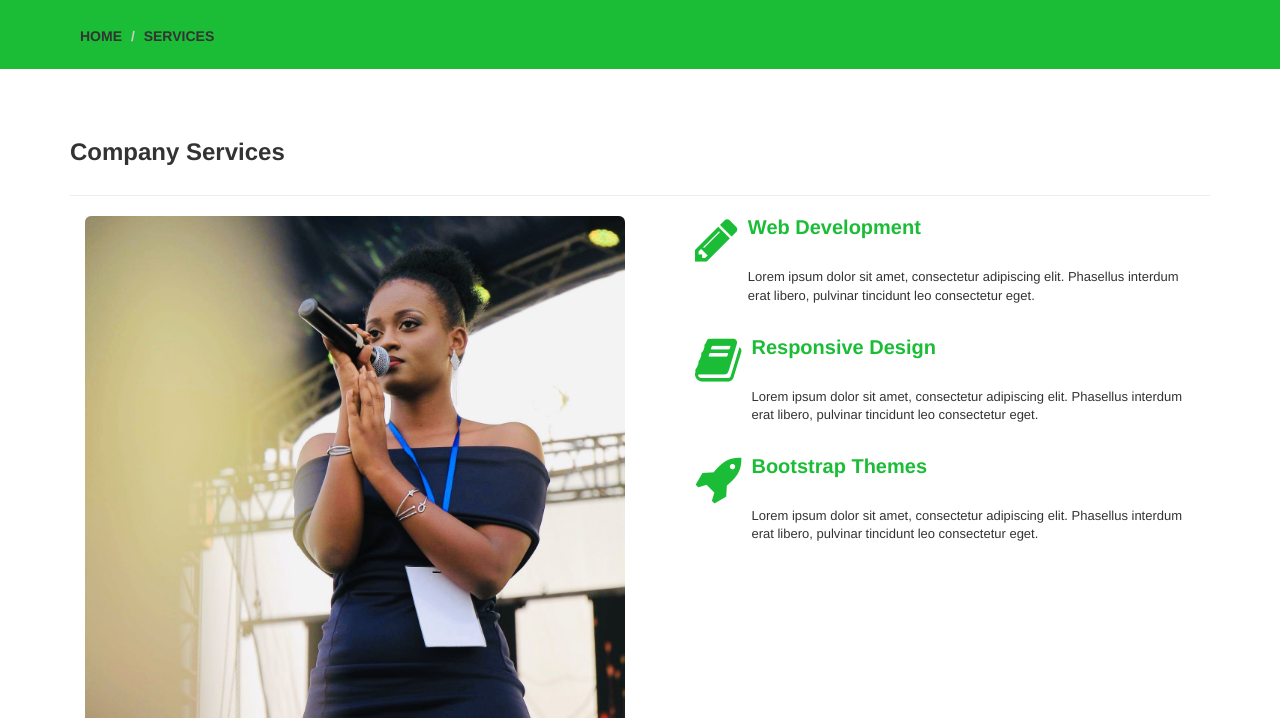
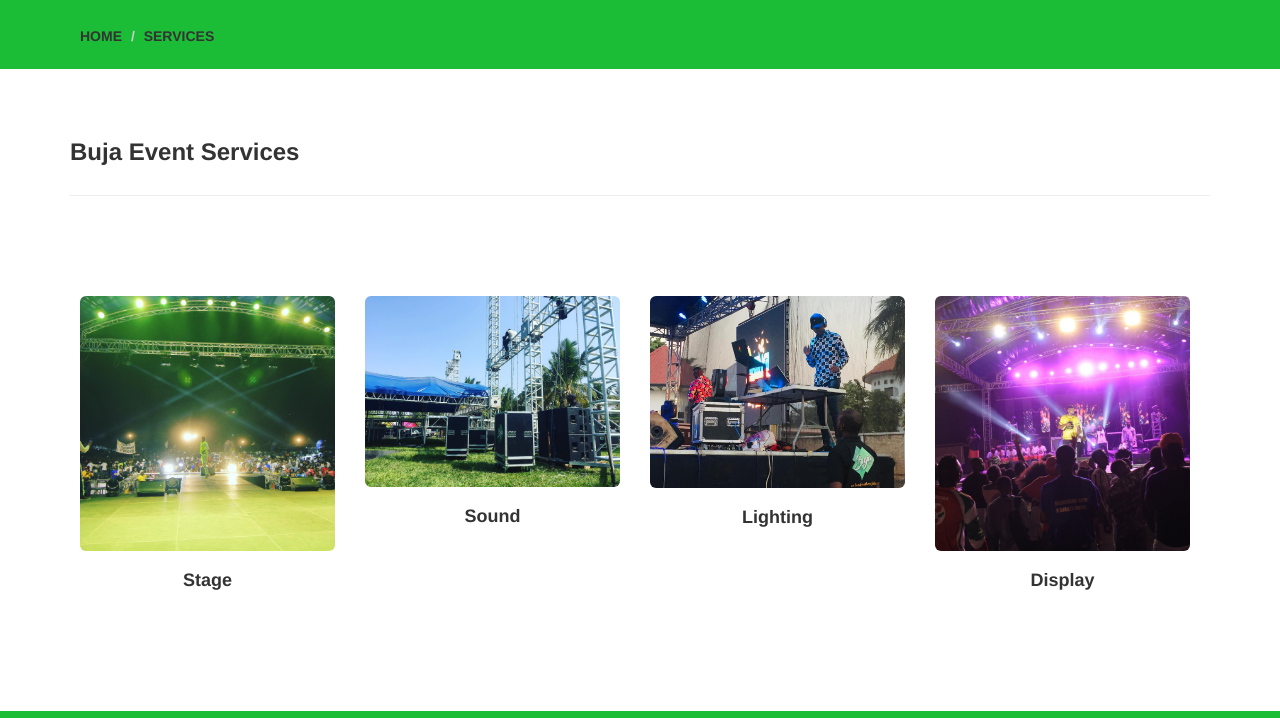
Before and after one commit to DukoreTech/bujaevent, a plain HTML site: page BujaEvents/services.html in a window 1280 px wide. Shown: the part 82-800 px from the top of the page. Drawn offline with Linux system fonts and the light colour scheme.

Commit message:
change of services

```diff
--- a/BujaEvents/css/style.css
+++ b/BujaEvents/css/style.css
@@ -493,8 +493,9 @@ a:hover {
 }
 
 .our-team {
-	padding:50px;
-	background:#ddd;
+  padding:50px;
+  margin-left: -70px;
+	/* background:#ddd; */
 }
 
 .our-team h3 {
--- a/BujaEvents/services.html
+++ b/BujaEvents/services.html
@@ -1,5 +1,6 @@
 <!DOCTYPE html>
 <html lang="en">
+
 <head>
 	<meta charset="utf-8">
 	<meta http-equiv="X-UA-Compatible" content="IE=edge">
@@ -19,20 +20,24 @@
       <script src="https://oss.maxcdn.com/respond/1.4.2/respond.min.js"></script>
     <![endif]-->
 </head>
+
 <body>
 	<header>
 		<nav class="navbar navbar-default navbar-fixed-top" role="navigation">
 			<div class="navigation">
 				<div class="container">
 					<div class="navbar-header">
-						<button type="button" class="navbar-toggle collapsed" data-toggle="collapse" data-target=".navbar-collapse.collapse">
+						<button type="button" class="navbar-toggle collapsed" data-toggle="collapse"
+							data-target=".navbar-collapse.collapse">
 							<span class="sr-only">Toggle navigation</span>
 							<span class="icon-bar"></span>
 							<span class="icon-bar"></span>
 							<span class="icon-bar"></span>
 						</button>
 						<div class="navbar-brand">
-							<a href="index.html"><h1><span>Buja</span>Events</h1></a>
+							<a href="index.html">
+								<h1><span>Buja</span>Events</h1>
+							</a>
 						</div>
 					</div>
 
@@ -64,27 +69,27 @@
 
 	<div class="services">
 		<div class="container">
-			<h3>Company Services</h3>
+			<h3>Buja Event Services</h3>
 			<hr>
-			<div class="col-md-6">
-				<img src="images/04.jpg" class="img-responsive">
+			<!--	<div class="col-md-6">
+				<img src="images/04.jpg" height="200" class="img-responsive">
 				<p>Lorem ipsum dolor sit amet, consectetur adipiscing elit. Phasellus interdum erat
 				libero, pulvinar tincidunt leo consectetur eget. Curabitur lacinia pellentesque
 				libero, pulvinar tincidunt leo consectetur eget. Curabitur lacinia pellentesque
 				libero, pulvinar tincidunt leo consectetur eget. Curabitur lacinia pellentesque</p>
 			</div>
+			<br>
 
 			<div class="col-md-6">
 				<div class="media">
 					<ul>
 						<li>
 							<div class="media-left">
-								<i class="fa fa-pencil"></i>
+								<i class="fa fa-bullhorn"></i>
 							</div>
 							<div class="media-body">
-								<h4 class="media-heading">Web Development</h4>
-								<p>Lorem ipsum dolor sit amet, consectetur adipiscing elit. Phasellus interdum erat
-								libero, pulvinar tincidunt leo consectetur eget.</p>
+								<h4 class="media-heading">Sound</h4>
+								<p>Sound equipments of quality</p>
 							</div>
 						</li>
 						<li>
@@ -92,28 +97,62 @@
 								<i class="fa fa-book"></i>
 							</div>
 							<div class="media-body">
-								<h4 class="media-heading">Responsive Design</h4>
+								<h4 class="media-heading">Stage</h4>
+								<p>A stage of internationnal standard</p>
+							</div>
+						</li>
+						<li>
+							<div class="media-left">
+								<i class="fa fa-lightbulb-o"></i>
+							</div>
+							<div class="media-body">
+								<h4 class="media-heading">Lighting</h4>
 								<p>Lorem ipsum dolor sit amet, consectetur adipiscing elit. Phasellus interdum erat
 									libero, pulvinar tincidunt leo consectetur eget.</p>
 							</div>
 						</li>
 						<li>
 							<div class="media-left">
-								<i class="fa fa-rocket"></i>
+								<i class="fa fa-television"></i>
 							</div>
 							<div class="media-body">
-								<h4 class="media-heading">Bootstrap Themes</h4>
+								<h4 class="media-heading">Display</h4>
 								<p>Lorem ipsum dolor sit amet, consectetur adipiscing elit. Phasellus interdum erat
 									libero, pulvinar tincidunt leo consectetur eget.</p>
 							</div>
 						</li>
 					</ul>
 				</div>
+			</div> -->
+			<div class="our-team">
+				<div class="container">
+					<div class="text-center">
+						<div class="col-md-3 wow fadeInDown" data-wow-duration="1000ms" data-wow-delay="300ms">
+							<img src="images/services/stage.jpg" height="300" alt="" class="img-responsive">
+							<h4>Stage</h4>
+
+						</div>
+						<div class="col-md-3 wow fadeInDown" data-wow-duration="1000ms" data-wow-delay="600ms">
+							<img src="images/services/sound.jpg" height="300" alt="" class="img-responsive">
+							<h4>Sound</h4>
+
+						</div>
+						<div class="col-md-3 wow fadeInDown" data-wow-duration="1000ms" data-wow-delay="900ms">
+							<img src="images/services/display.jpg" height="300" alt="" class="img-responsive">
+							<h4>Lighting</h4>
+
+						</div>
+						<div class="col-md-3 wow fadeInDown" data-wow-duration="1000ms" data-wow-delay="900ms">
+							<img src="images/services/light.jpg" height="300" alt="" class="img-responsive">
+							<h4>Display</h4>
+
 						</div>
 					</div>
 				</div>
-
-	<div class="sub-services">
+			</div>
+		</div>
+	</div>
+	<!-- <div class="sub-services">
 		<div class="container">
 			<div class="col-md-6">
 				<div class="media">
@@ -161,7 +200,7 @@
 			</div>
 		</div>
 		</div>
-
+		-->
 
 	<footer>
 		<div class="footer">
@@ -169,11 +208,16 @@
 				<div class="social-icon">
 					<div class="col-md-4">
 						<ul class="social-network">
-							<li><a href="#" class="fb tool-tip" title="Facebook"><i class="fa fa-facebook"></i></a></li>
-							<li><a href="#" class="twitter tool-tip" title="Twitter"><i class="fa fa-twitter"></i></a></li>
-							<li><a href="#" class="gplus tool-tip" title="Google Plus"><i class="fa fa-google-plus"></i></a></li>
-							<li><a href="#" class="linkedin tool-tip" title="Linkedin"><i class="fa fa-linkedin"></i></a></li>
-							<li><a href="#" class="ytube tool-tip" title="You Tube"><i class="fa fa-youtube-play"></i></a></li>
+							<li><a href="#" class="fb tool-tip" title="Facebook"><i class="fa fa-facebook"></i></a>
+							</li>
+							<li><a href="#" class="twitter tool-tip" title="Twitter"><i class="fa fa-twitter"></i></a>
+							</li>
+							<li><a href="#" class="gplus tool-tip" title="Google Plus"><i
+										class="fa fa-google-plus"></i></a></li>
+							<li><a href="#" class="linkedin tool-tip" title="Linkedin"><i
+										class="fa fa-linkedin"></i></a></li>
+							<li><a href="#" class="ytube tool-tip" title="You Tube"><i
+										class="fa fa-youtube-play"></i></a></li>
 						</ul>
 					</div>
 				</div>
@@ -207,4 +251,5 @@
 	<script src="js/functions.js"></script>
 
 </body>
+
 </html>
```
Also changed, not shown: BujaEvents/images/services/display.jpg (added), BujaEvents/images/services/light.jpg (added), BujaEvents/images/services/sound.jpg (added), BujaEvents/images/services/stage.jpg (added). Lines whose indentation alone changed are shown as unchanged.
